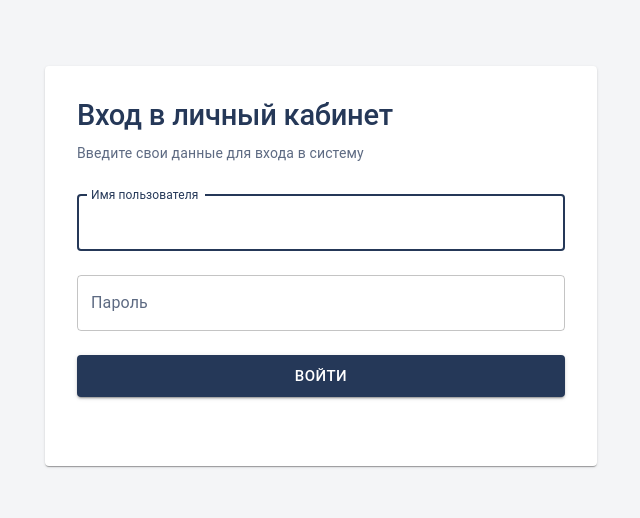
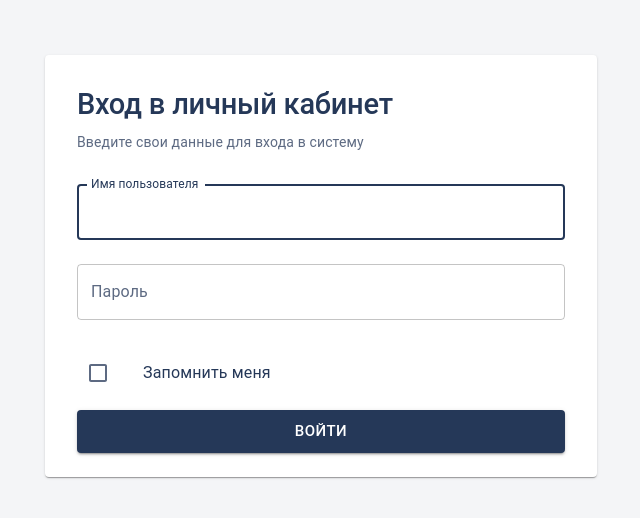
Before and after one commit to Alexey4717/smart-com, a React (Create React App) app in the folder smart-com/: page /login in a window 1280 px wide. Shown: the part 134-652 px from the top of the page, without its empty margins (319-959 px from the left). Built offline with nearby package versions, Linux system fonts and the light colour scheme; no server answers.

Commit message:
feature/Smart-com-3 добавил captcha, rememerMe

```diff
--- a/smart-com/src/contexts/Auth.tsx
+++ b/smart-com/src/contexts/Auth.tsx
@@ -37,17 +37,18 @@ export const AuthProvider: FC = ({ children }) => {
 
   const login = async (
     email: string,
-    password: StringMappingType
+    password: StringMappingType,
+    rememberMe: boolean = false,
+    captcha: string | null = null
   ) => {
     try {
       const {
         resultCode,
         messages
-      } = await authAPI.login(email, password);
+      } = await authAPI.login(email, password, rememberMe, captcha);
 
       if (resultCode === 0) {
         dispatch(getAuthUserData());
-        history.push('/app/');
         enqueueSnackbar(
           'Авторизация прошла успешно',
           { variant: 'success' }
@@ -56,7 +57,7 @@ export const AuthProvider: FC = ({ children }) => {
         if (resultCode === 10) {
           dispatch(getCapthaUrl())
           enqueueSnackbar(
-            'Введите captcha',
+            'Введите корректный captcha',
             { variant: 'warning' }
           );
         } else {
@@ -66,9 +67,8 @@ export const AuthProvider: FC = ({ children }) => {
       }
 
     } catch (error) {
-      const { errors } = error ?? {};
       enqueueSnackbar(
-        `Возникла ошибка в процессе авторизации: ${errors}`,
+        `Возникла ошибка в процессе авторизации: ${error}`,
         { variant: 'error' }
       );
     }
@@ -90,6 +90,7 @@ export const AuthProvider: FC = ({ children }) => {
           'Сессия пользователя успешно завершена',
           { variant: 'success' }
         );
+        history.push('/login/');
       } else {
         const message = messages.length > 0 ? messages[0] : 'Неизвестная ошибка';
         throw new Error(message)
--- /dev/null
+++ b/smart-com/src/store/selectors/security.ts
@@ -0,0 +1,3 @@
+import type { RootState } from '../index';
+
+export const captchaUrlSelector = ({ auth }: RootState) => auth.captchaUrl;
--- a/smart-com/src/store/slices/auth.ts
+++ b/smart-com/src/store/slices/auth.ts
@@ -10,7 +10,7 @@ export interface AuthState {
   errors: string | string[];
   isAuthenticated: boolean;
   isFetching: boolean;
-  captchaUrl?: string | null;
+  captchaUrl?: any;
   user: AuthUser | null;
 };
 
@@ -50,7 +50,7 @@ export const getCapthaUrl = createAsyncThunk<CaptchaResponse>(
   `${sliceName}/getCapthaUrl`,
   async (): Promise<CaptchaResponse> => {
     const response = await securityAPI.getCaptchaUrl();
-    const captchaUrl = response.data.url;
+    const captchaUrl = response.url;
     return captchaUrl;
   });
 
@@ -87,7 +87,7 @@ const slice = createSlice({
         state.status = DataLoadingStates.LOADING;
       })
       .addCase(getCapthaUrl.fulfilled, (state, action) => {
-        state.captchaUrl = action.payload.data.url;
+        state.captchaUrl = action.payload;
         state.status = DataLoadingStates.IDLE;
       })
       .addCase(getCapthaUrl.rejected, (state, { error }) => {
--- a/smart-com/src/views/Login/LoginForm.tsx
+++ b/smart-com/src/views/Login/LoginForm.tsx
@@ -1,24 +1,37 @@
-import type { FC } from 'react';
+import { FC, useEffect } from 'react';
+import { useSelector } from 'react-redux';
 import {
-  Form,
-  Formik,
+  Form as FormikForm,
+  useFormik,
+  FormikProvider,
   Field
 } from 'formik';
 import {
   Alert,
   Box,
   Button,
+  Divider,
+  Typography,
+  Checkbox
 } from '@mui/material';
+import { styled } from '@mui/material/styles';
 import useAuth from 'hooks/useAuth';
 import useIsMountedRef from 'hooks/useIsMountedRef';
+import { captchaUrlSelector } from 'store/selectors/security'
 import TextField from 'components/TextField';
 import {
   initialValues,
   validationSchema
 } from './formSettings';
 
+const CaptchaImage = styled('img')(() => ({
+  display: 'block',
+  margin: '10px auto'
+}))
+
 const LoginForm: FC = () => {
   const { login } = useAuth() as any;
+  const captchaUrl = useSelector(captchaUrlSelector);
 
   const isMountedRef = useIsMountedRef();
 
@@ -28,7 +41,7 @@ const LoginForm: FC = () => {
     setSubmitting,
   }) => {
     try {
-      await login(values.username, values.password);
+      await login(values.username, values.password, values.rememberMe, values.captcha);
 
       if (isMountedRef.current) {
         setStatus({ success: true });
@@ -43,18 +56,33 @@ const LoginForm: FC = () => {
     }
   };
 
-  return (
-    <Formik
-      initialValues={initialValues}
-      validationSchema={validationSchema}
-      onSubmit={onSubmit}
-    >
-      {({
+  const formik = useFormik({
+    initialValues,
+    validationSchema,
+    onSubmit
+  });
+
+  const {
+    setFieldValue,
     errors,
     isSubmitting,
-      }) => (
-        <Form>
-          {errors.submit && (
+    values,
+    handleChange,
+    handleBlur
+  } = formik;
+
+  useEffect(() => {
+    if (captchaUrl) {
+      setFieldValue('isCaptcha', true)
+    } else {
+      setFieldValue('isCaptcha', false)
+    }
+  }, [setFieldValue, captchaUrl]);
+
+  return (
+    <FormikProvider value={formik}>
+      <FormikForm>
+        {isSubmitting && errors && errors.submit && (
           <Box mb={2}>
             <Alert severity="error">
               {errors.submit}
@@ -85,6 +113,47 @@ const LoginForm: FC = () => {
             />
           )}
         </Field>
+        <Box sx={{
+          mt: '24px',
+          '& > label': {
+            display: 'flex',
+            alignItems: 'center'
+          }
+        }}>
+          <label>
+            <Checkbox
+              name="rememberMe"
+              onChange={handleChange}
+              onBlur={handleBlur}
+              value={values.rememberMe}
+            />
+            <Typography sx={{ ml: '24px', cursor: 'pointer' }}>
+              Запомнить меня
+            </Typography>
+          </label>
+        </Box>
+        {
+          captchaUrl
+          && <Box>
+            <Divider sx={{ my: '24px' }} />
+            <Typography sx={{ textAlign: 'center', color: 'red' }}>
+              Вы произвели 10 или более неудачных попыток авторизации.
+              Для дальнейшей аутентификации пользователя требуется ввести символы из captcha.
+            </Typography>
+            <CaptchaImage src={captchaUrl} alt="captcha" />
+            <Field name="captcha">
+              {({ field, meta: { error, touched } }) => (
+                <TextField
+                  {...field}
+                  label="Captcha"
+                  error={Boolean(touched && error)}
+                  helperText={touched && error}
+                  margin="normal"
+                />
+              )}
+            </Field>
+          </Box>
+        }
         <Box mt={2}>
           <Button
             color="primary"
@@ -97,9 +166,8 @@ const LoginForm: FC = () => {
             Войти
           </Button>
         </Box>
-        </Form>
-      )}
-    </Formik>
+      </FormikForm>
+    </FormikProvider>
   );
 };
 
--- a/smart-com/src/views/Login/formSettings.ts
+++ b/smart-com/src/views/Login/formSettings.ts
@@ -3,10 +3,19 @@ import * as Yup from 'yup';
 export const validationSchema = Yup.object().shape({
   username: Yup.string().max(255).required('Введите имя пользователя'),
   password: Yup.string().max(255).required('Введите пароль'),
+  rememberMe: Yup.boolean(),
+  isCaptcha: Yup.boolean(),
+  captcha: Yup.string().when('isCaptcha', {
+    is: true,
+    then: Yup.string().nullable().required('Введите captcha')
+  })
 });
 
 export const initialValues = {
   username: '',
   password: '',
+  rememberMe: false,
+  captcha: '',
+  isCaptcha: false,
   submit: null,
 };
```
Also changed, not shown: smart-com/src/App.tsx (+2 -5 lines). Lines whose indentation alone changed are shown as unchanged.
